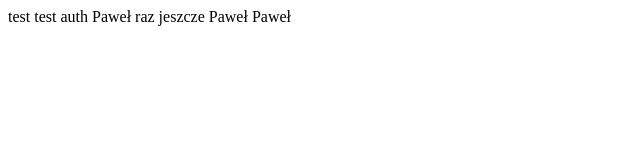
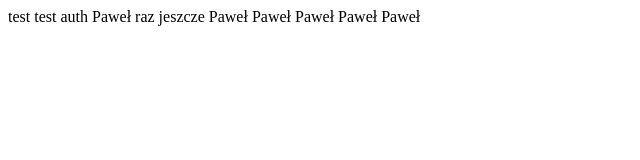
Before and after one commit to pgrab86/githubtest, a plain HTML site: page index.html in a window 1280 px wide. Shown: the whole page, without its empty margins (0-640 px from the left). Drawn offline with Linux system fonts and the light colour scheme.

Commit message:
why no auth

```diff
--- a/index.html
+++ b/index.html
@@ -9,5 +9,6 @@
 	test auth
 	Paweł raz jeszcze
 	Paweł Paweł
+	Paweł Paweł Paweł
 </body>
 </html>
```
